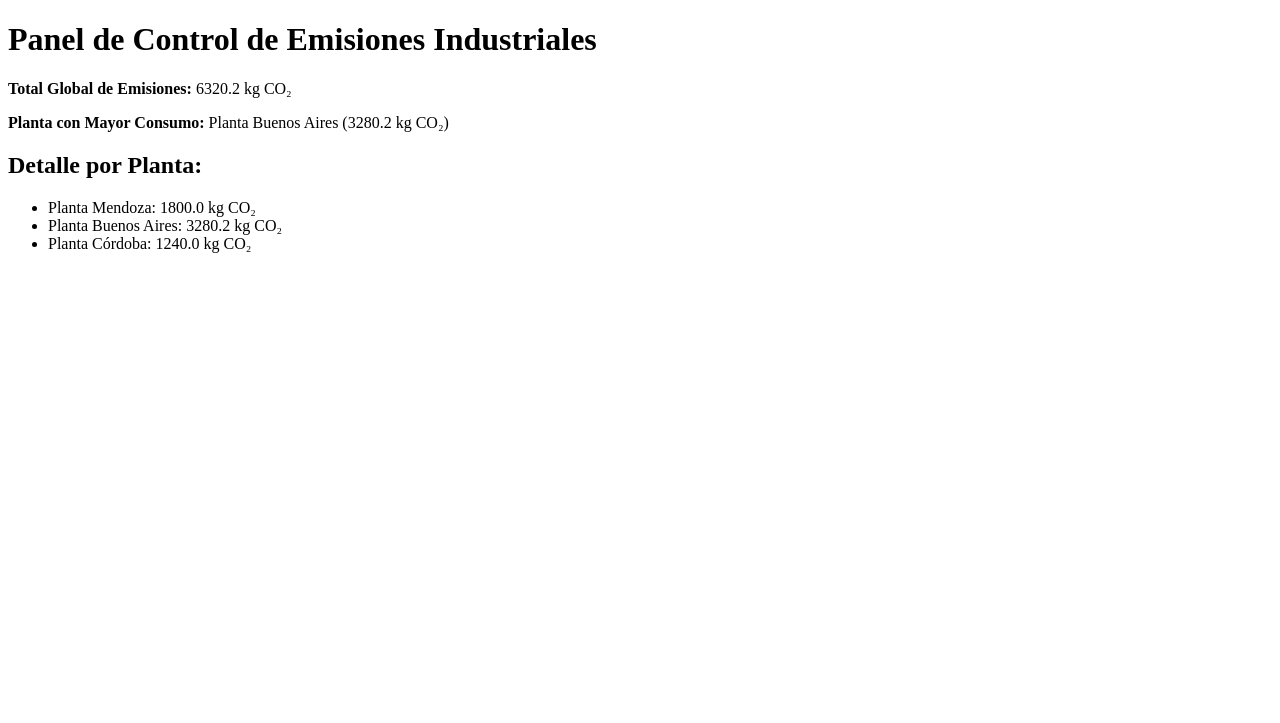
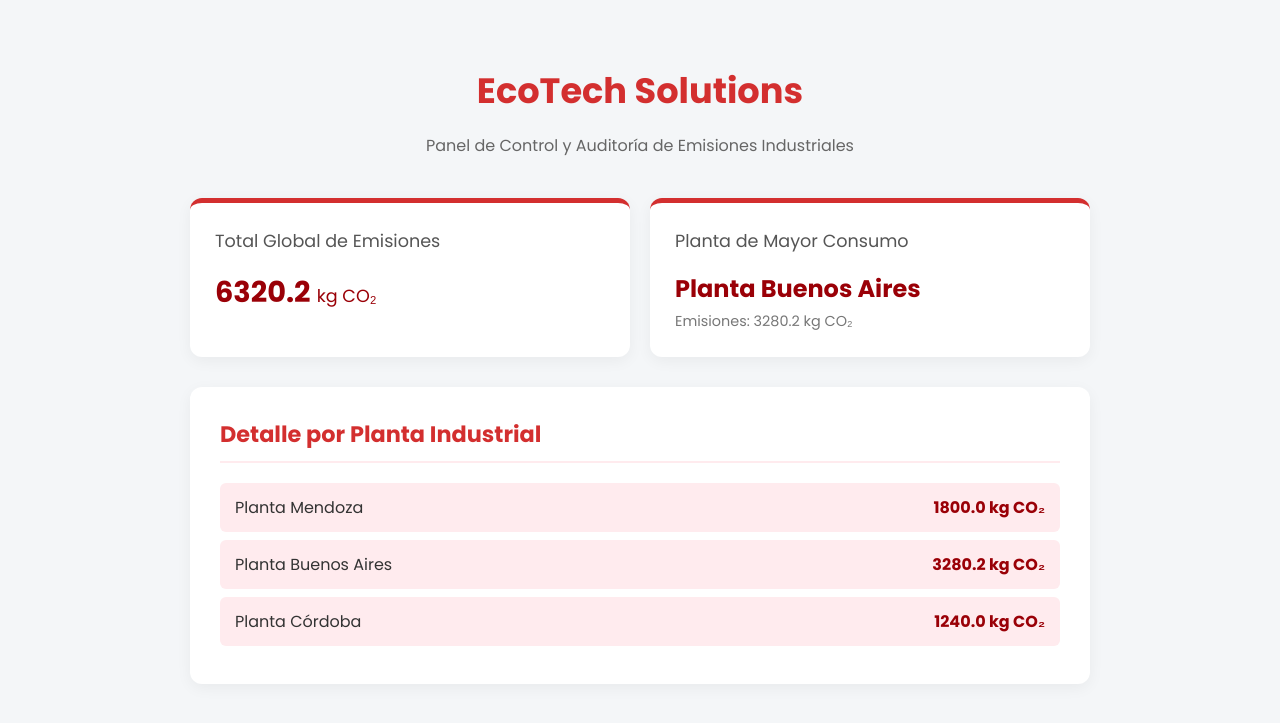
Before and after one commit to arielvarela86-ux/tp-final_3, a Django app: page / in a window 1280 px wide. Shown: the top 723 px of the page. Run offline with Django 5.2, Linux system fonts and the light colour scheme.

Commit message:
Mejora visual del panel HTML: diseño rojo corporativo y tipografia moderna

```diff
--- a/sustentabilidad/templates/sustentabilidad/panel.html
+++ b/sustentabilidad/templates/sustentabilidad/panel.html
@@ -2,18 +2,152 @@
 <html lang="es">
 <head>
     <meta charset="UTF-8">
-    <title>EcoTech - Panel de Sustentabilidad</title>
+    <meta name="viewport" content="width=device-width, initial-scale=1.0">
+    <title>EcoTech Solutions - Panel de Sustentabilidad</title>
+    <!-- Importamos una tipografía moderna desde Google Fonts (Poppins) -->
+    <link href="https://fonts.googleapis.com/css2?family=Poppins:wght@300;400;600;700&display=swap" rel="stylesheet">
+
+    <style>
+        :root {
+            --primary-red: #d32f2f;
+            --dark-red: #9a0007;
+            --light-red: #ffebee;
+            --bg-color: #f4f6f8;
+            --text-color: #333333;
+            --card-bg: #ffffff;
+        }
+
+        body {
+            font-family: 'Poppins', sans-serif;
+            background-color: var(--bg-color);
+            color: var(--text-color);
+            margin: 0;
+            padding: 40px 20px;
+        }
+
+        .container {
+            max-width: 900px;
+            margin: 0 auto;
+        }
+
+        header {
+            text-align: center;
+            margin-bottom: 40px;
+        }
+
+        header h1 {
+            color: var(--primary-red);
+            font-weight: 700;
+            font-size: 2.2rem;
+            margin-bottom: 10px;
+        }
+
+        header p {
+            color: #666;
+            font-size: 1rem;
+        }
+
+        .card-grid {
+            display: grid;
+            grid-template-columns: repeat(auto-fit, minmax(280px, 1fr));
+            gap: 20px;
+            margin-bottom: 30px;
+        }
+
+        .card {
+            background: var(--card-bg);
+            padding: 25px;
+            border-radius: 12px;
+            box-shadow: 0 4px 15px rgba(0, 0, 0, 0.05);
+            border-top: 5px solid var(--primary-red);
+        }
+
+        .card h3 {
+            margin-top: 0;
+            font-size: 1.1rem;
+            color: #555;
+            font-weight: 400;
+        }
+
+        .card .value {
+            font-size: 1.8rem;
+            font-weight: 700;
+            color: var(--dark-red);
+            margin: 10px 0 0 0;
+        }
+
+        .details-section {
+            background: var(--card-bg);
+            padding: 30px;
+            border-radius: 12px;
+            box-shadow: 0 4px 15px rgba(0, 0, 0, 0.05);
+        }
+
+        .details-section h2 {
+            color: var(--primary-red);
+            font-size: 1.4rem;
+            margin-top: 0;
+            margin-bottom: 20px;
+            border-bottom: 2px solid var(--light-red);
+            padding-bottom: 10px;
+        }
+
+        ul {
+            list-style: none;
+            padding: 0;
+            margin: 0;
+        }
+
+        li {
+            display: flex;
+            justify-content: space-between;
+            padding: 12px 15px;
+            margin-bottom: 8px;
+            background: var(--light-red);
+            border-radius: 6px;
+            font-weight: 500;
+        }
+
+        li span:last-child {
+            color: var(--dark-red);
+            font-weight: 700;
+        }
+    </style>
 </head>
 <body>
-    <h1>Panel de Control de Emisiones Industriales</h1>
-    <p><strong>Total Global de Emisiones:</strong> {{ total_emisiones }} kg CO₂</p>
-    <p><strong>Planta con Mayor Consumo:</strong> {{ planta_mayor_consumo }} ({{ emisiones_maximas }} kg CO₂)</p>
 
-    <h2>Detalle por Planta:</h2>
-    <ul>
-        {% for planta, emisiones in detalle_plantas.items %}
-            <li>{{ planta }}: {{ emisiones }} kg CO₂</li>
-        {% endfor %}
-    </ul>
+    <div class="container">
+        <header>
+            <h1>EcoTech Solutions</h1>
+            <p>Panel de Control y Auditoría de Emisiones Industriales</p>
+        </header>
+
+        <!-- Tarjetas Resumen -->
+        <div class="card-grid">
+            <div class="card">
+                <h3>Total Global de Emisiones</h3>
+                <p class="value">{{ total_emisiones }} <span style="font-size: 1.1rem; font-weight: 400;">kg CO₂</span></p>
+            </div>
+            <div class="card">
+                <h3>Planta de Mayor Consumo</h3>
+                <p class="value" style="font-size: 1.5rem;">{{ planta_mayor_consumo }}</p>
+                <p style="margin: 5px 0 0 0; color: #777; font-size: 0.9rem;">Emisiones: {{ emisiones_maximas }} kg CO₂</p>
+            </div>
+        </div>
+
+        <!-- Sección de Detalle -->
+        <div class="details-section">
+            <h2>Detalle por Planta Industrial</h2>
+            <ul>
+                {% for planta, emisiones in detalle_plantas.items %}
+                    <li>
+                        <span>{{ planta }}</span>
+                        <span>{{ emisiones }} kg CO₂</span>
+                    </li>
+                {% endfor %}
+            </ul>
+        </div>
+    </div>
+
 </body>
 </html>
```
